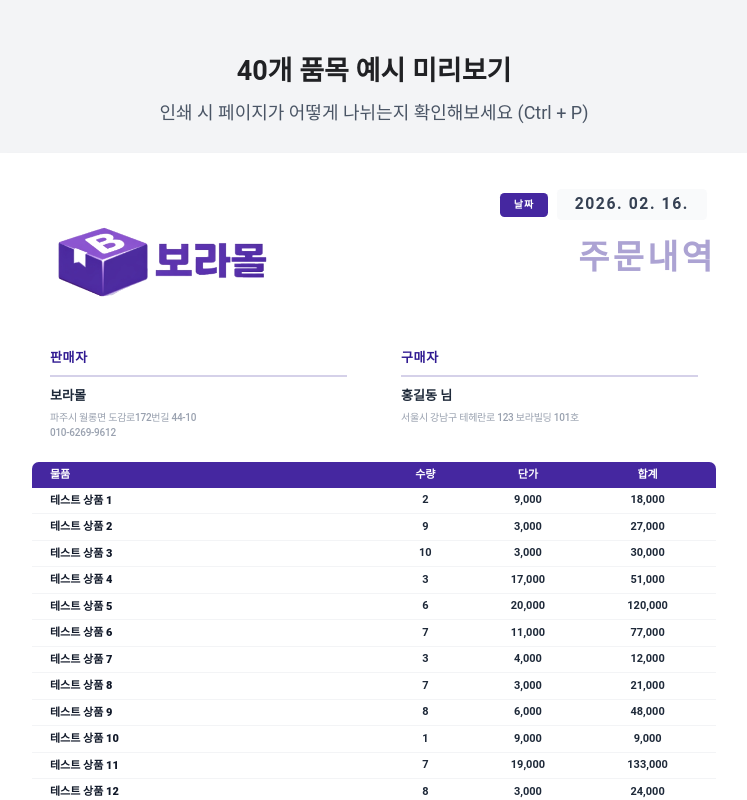
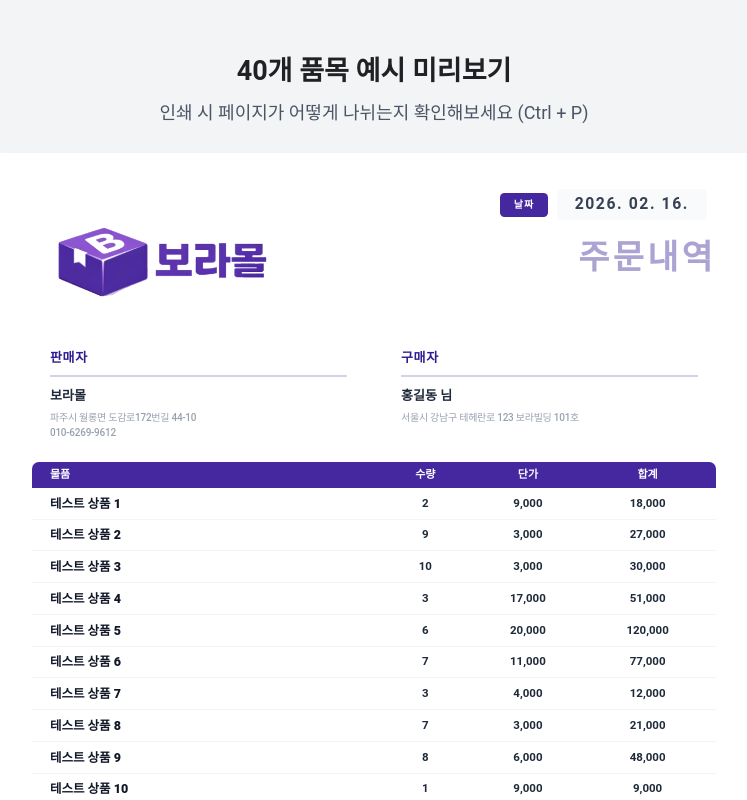
Before and after one commit to dlsekals/boramall, a Next.js app: page /invoice/preview in a window 1280 px wide. Shown: the top 800 px of the page, without its empty margins (266-1013 px from the left). Built offline with nearby package versions, Linux system fonts and the light colour scheme; no server answers; the database is empty.

Commit message:
Increase item name font size

```diff
--- a/app/components/InvoiceTemplate.tsx
+++ b/app/components/InvoiceTemplate.tsx
@@ -124,16 +124,16 @@ export default function InvoiceTemplate({ data, elementId = "invoice-capture", h
             <tbody>
               {data.items.map((item, index) => (
                 <tr key={index} className="border-b border-gray-100 last:border-0">
-                  <td className="py-1 px-4 font-black text-gray-900 text-[11px] break-words leading-tight">
+                  <td className="py-1.5 px-4 font-black text-gray-900 text-[12.5px] break-words leading-tight">
                     {item.name}
                   </td>
-                  <td className="py-1 px-4 text-center font-bold text-gray-800 whitespace-nowrap text-[11px]">
+                  <td className="py-1.5 px-4 text-center font-bold text-gray-800 whitespace-nowrap text-[11.5px]">
                     {item.quantity}
                   </td>
-                  <td className="py-1 px-4 text-center font-bold text-gray-800 whitespace-nowrap text-[11px]">
+                  <td className="py-1.5 px-4 text-center font-bold text-gray-800 whitespace-nowrap text-[11.5px]">
                     {item.price.toLocaleString()}
                   </td>
-                  <td className="py-1 px-4 text-center font-bold text-gray-800 whitespace-nowrap text-[11px]">
+                  <td className="py-1.5 px-4 text-center font-bold text-gray-800 whitespace-nowrap text-[11.5px]">
                     {(item.price * item.quantity).toLocaleString()}
                   </td>
                 </tr>
```
